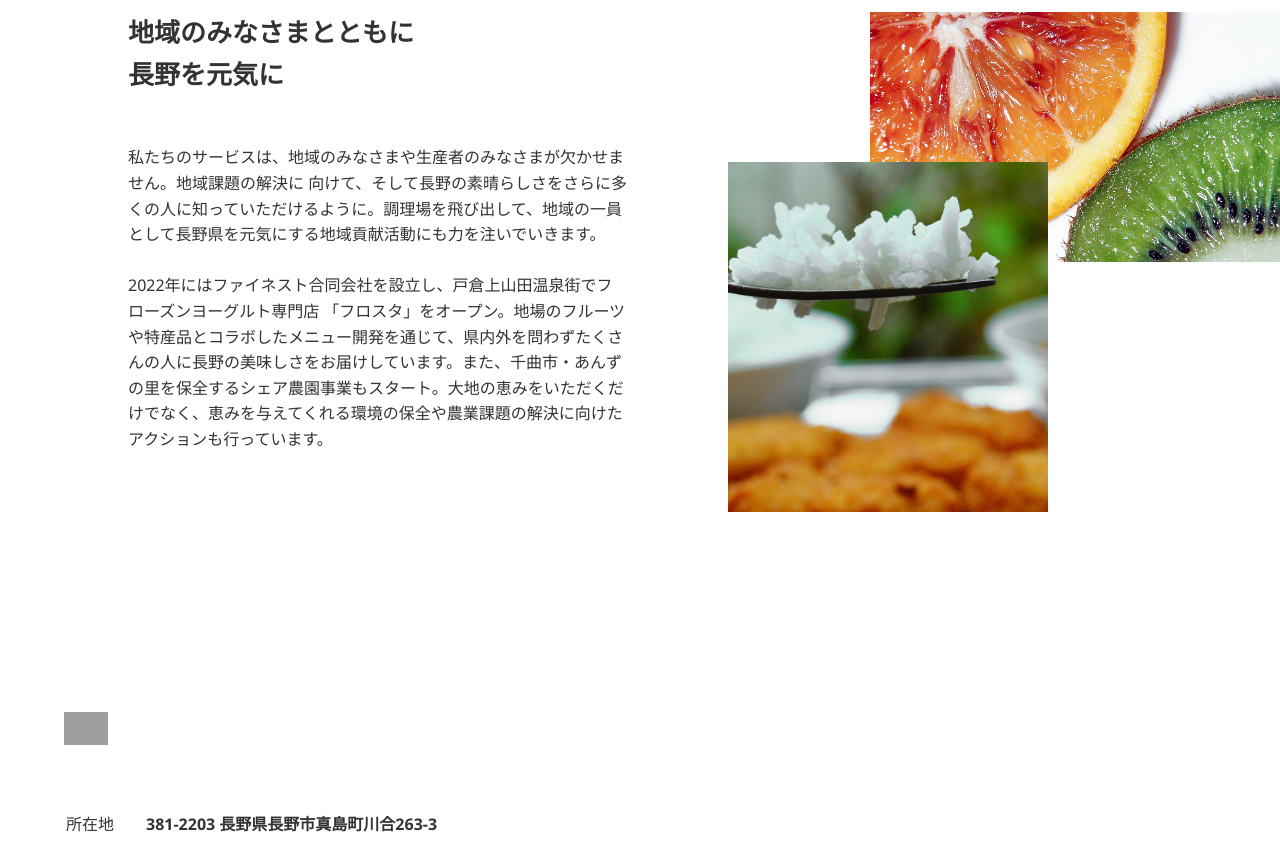
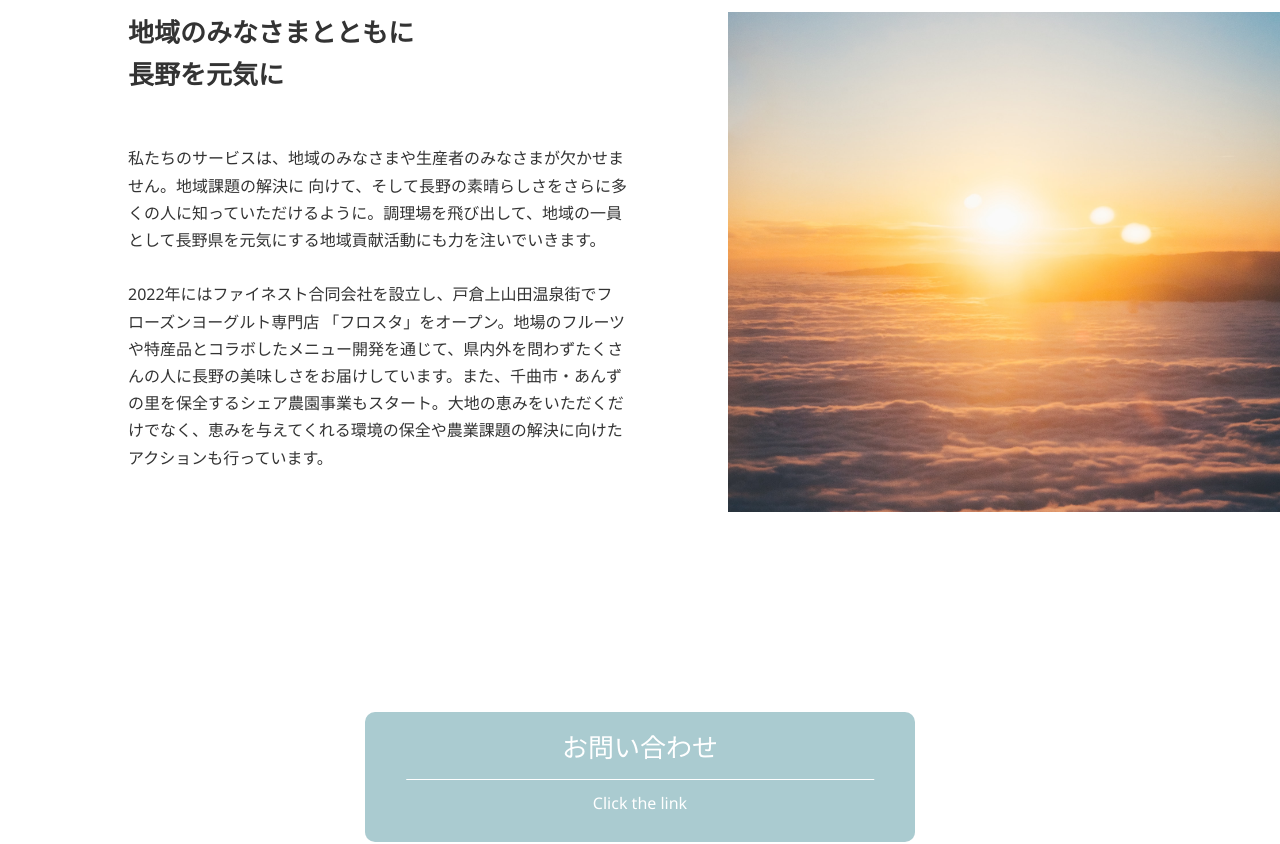
Before and after one commit to y3kh6s03/Fresco-site, a Next.js app: page /Future in a window 1280 px wide. Shown: the part 2720-3564 px from the top of the page. Built offline with nearby package versions, Linux system fonts and the light colour scheme; grey boxes are pictures that could not be loaded; a web font is replaced by a local one.

Commit message:
completed-future

```diff
--- a/app/Future/components/ThirdContent/ThirdContent.js
+++ b/app/Future/components/ThirdContent/ThirdContent.js
@@ -1,20 +1,21 @@
+import { ContactButton } from "@/app/components/Button/Button";
 import "app/Future/components/ThirdContent/ThirdContent.scss";
 
 export const ThirdContent = () => {
     return (
-        <section className="firstContent container">
+        <section className="thirdContent container">
 
-            <div className="firstContent__title">
-                <span className="firstContent__title__span">
+            <div className="thirdContent__title">
+                <span className="thirdContent__title__span">
                     Energize Those Around You.
                 </span>
             </div>
-            <div className="firstContent__inner">
-                <div className="firstContent__inner__description">
-                    <h3 className="firstContent__inner__description__h3">
+            <div className="thirdContent__inner">
+                <div className="thirdContent__inner__description">
+                    <h3 className="thirdContent__inner__description__h3">
                         地域のみなさまとともに<br />長野を元気に
                     </h3>
-                    <p className="firstContent__inner__description__p">
+                    <p className="thirdContent__inner__description__p">
                         私たちのサービスは、地域のみなさまや生産者のみなさまが欠かせません。地域課題の解決に
                         向けて、そして長野の素晴らしさをさらに多くの人に知っていただけるように。調理場を飛び出して、地域の一員として長野県を元気にする地域貢献活動にも力を注いでいきます。<br />
                         <br />
@@ -22,19 +23,12 @@ export const ThirdContent = () => {
                         「フロスタ」をオープン。地場のフルーツや特産品とコラボしたメニュー開発を通じて、県内外を問わずたくさんの人に長野の美味しさをお届けしています。また、千曲市・あんずの里を保全するシェア農園事業もスタート。大地の恵みをいただくだけでなく、恵みを与えてくれる環境の保全や農業課題の解決に向けたアクションも行っています。
                     </p>
                 </div>
-                <div className="firstContent__inner__image">
-                    <div className="firstContent__inner__image__img1">
-                        <img src="/images/Future/fruits.jpg" alt="firstContent__image" />
-                        <img src="/images/Future/rice.jpg" alt="firstContent__image" />
-                        <img src="/images/Future/liveAndMeal.jpg" alt="firstContent__image" />
-                    </div>
-                    <div className="firstContent__inner__image__img2">
-                        <img src="/images/Future/rice2.jpg" alt="firstContent__image" />
-                        <img src="/images/Future/liveAndMeal2.jpg" alt="firstContent__image" />
-                        <img src="/images/Future/liveAndMeal2.jpg" alt="firstContent__image" />
-                    </div>
+                <div className="thirdContent__inner__image">
+                    <img src="/images/Future/sun.jpg" alt="thirdContents-image" />
                 </div>
             </div>
+
+            <ContactButton />
         </section>
     )
 }
--- a/app/Future/components/ThirdContent/ThirdContent.scss
+++ b/app/Future/components/ThirdContent/ThirdContent.scss
@@ -1,7 +1,7 @@
 @use "styles/_globals.scss" as *;
 
 
-.firstContent {
+.thirdContent {
     @extend .mb-lg;
 
 
@@ -44,21 +44,24 @@
 
     &__inner {
         position: relative;
+        @extend .mb-lg;
 
-        @include mq(lg){
+        @include mq(md) {
             height: 500px;
             display: flex;
             justify-content: space-between;
+            gap: 50px;
+        }
+        @include mq(xl) {
             gap: 100px;
-
         }
 
         &__description {
             @extend .mb-md;
             max-width: 500px;
 
-            @include mq(lg){
-                flex: 1;
+            @include mq(md) {
+                flex: 1.5;
                 margin-bottom: 0;
             }
 
@@ -68,112 +71,26 @@
                 @extend .mb-md;
             }
 
-            &__p {}
+            &__p {
+                @extend .font-md;
+            }
         }
 
 
 
         &__image {
-            position: relative;
-            width: 100%;
-            height: 250px;
-            @extend .mb-lg;
+            width: 90vw;
 
             @include mq(md){
-                height: 300px;
-            }
-
-            @include mq(lg){
                 flex: 1;
-                height: 500px;
                 margin-right: calc(50% - 50vw);
             }
 
-            &__img1,
-            &__img2 {
-                overflow: hidden;
+            & img{
                 width: 100%;
                 height: 100%;
-
-                & img {
-                    width: 100%;
-                    max-width: 450px;
-                    height: 100%;
-                    opacity: 0;
-                    object-fit: cover;
-                    object-position: center;
-                    position: absolute;
-                    top: 0;
-                    left: 0;
-
-                    &:nth-child(1){
-                        animation: firstImgViewScale 30s infinite;
-                        animation-delay: 0s;
-                    }
-                    &:nth-child(2){
-                        animation: imgViewScale 30s infinite;
-                        animation-delay: 10s;
-                    }
-                    &:nth-child(3){
-                        animation: imgViewScale 30s infinite;
-                        animation-delay: 20s;
-                    }
-
-                    @keyframes firstImgViewScale {
-                        0%{ opacity: 1; transform: scale(1);}
-                        30%{ opacity: 1;}
-                        36%{ opacity: 1; transform: scale(1.15);}
-                        45%{ opacity: 0;}
-                        100%{ opacity: 0;}
-                    }
-                    @keyframes imgViewScale {
-                        0%{ opacity: 0; transform: scale(1);}
-                        30%{ opacity: 1;}
-                        36%{ opacity: 1; transform: scale(1.15);}
-                        45%{ opacity: 0;}
-                        100%{ opacity: 0;}
-                    }
-                }
-            }
-
-            &__img1 {
-                width: 45vw;
-                height: 200px;
-                position: absolute;
-                top: 50PX;
-                left: -6%;
-
-                @include mq(md){
-                    height: 250px;
-                }
-
-                @include mq(lg){
-                    top: 0;
-                    left: auto;
-                    right: -30%;
-                }
-            }
-
-            &__img2 {
-                width: 65vw;
-                max-width: 500px;
-                height: 150px;
-                position: absolute;
-                top: 0;
-                right: -6%;
-
-                @include mq(md){
-                    width: 35vw;
-                    height: 200px;
-                }
-
-                @include mq(lg){
-                    width: 25vw;
-                    height: 350px;
-                    top: auto;
-                    bottom: 0;
-                    left: 0;
-                }
+                object-fit: cover;
+                object-position: center;
             }
         }
     }
```
Also changed, not shown: public/images/Future/sun.jpg (added).
